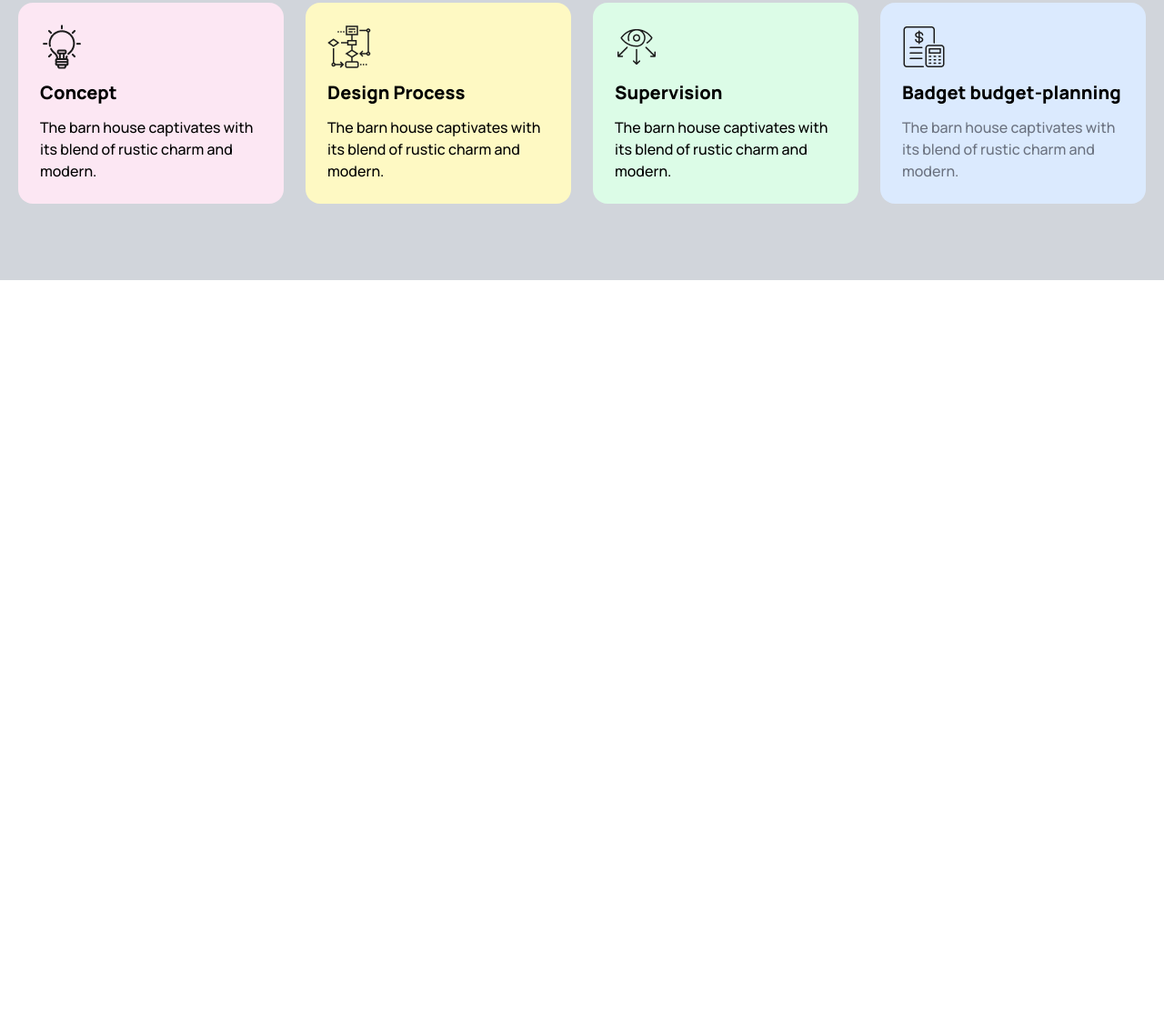
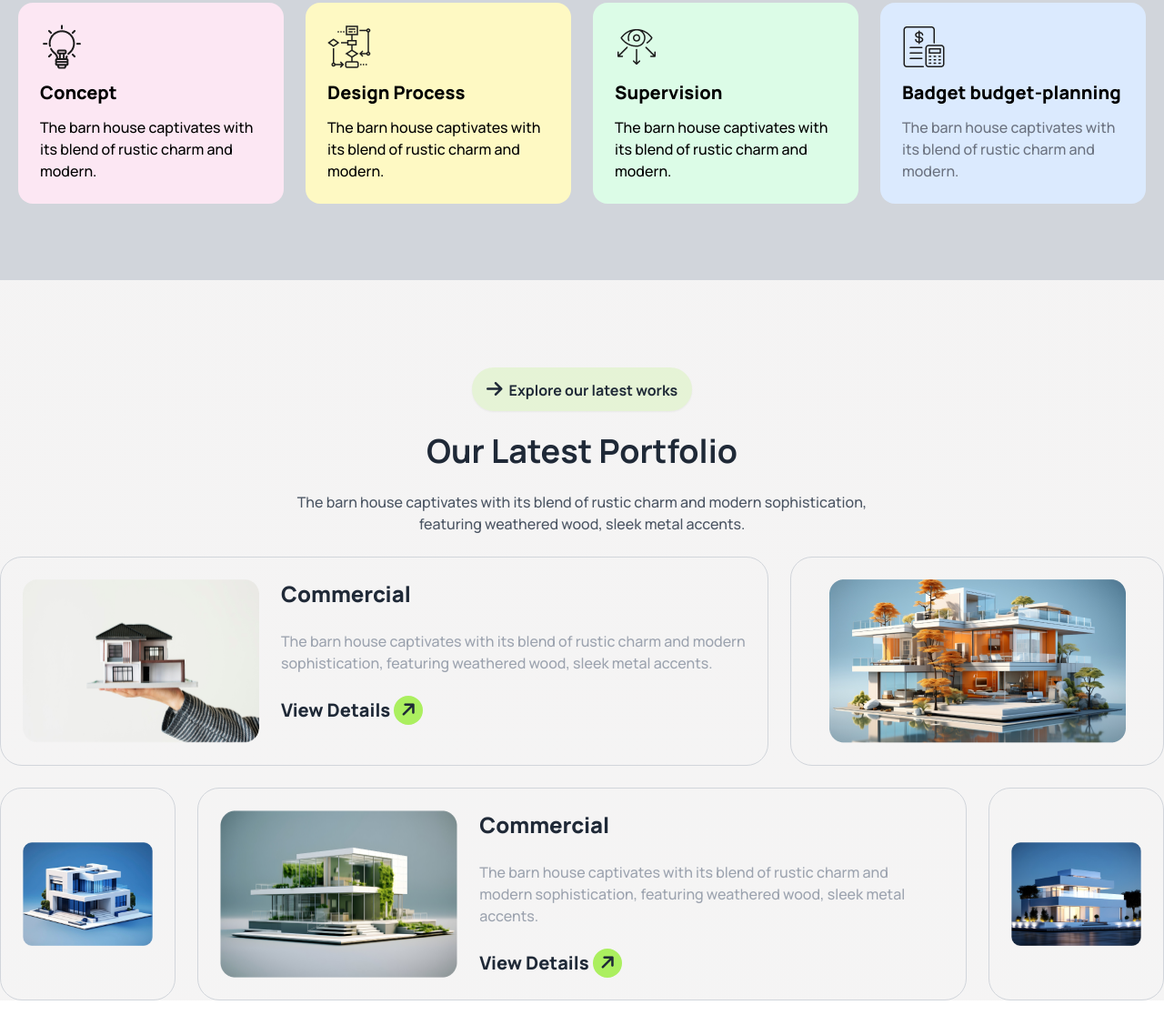
Before and after one commit to fmahadihasan1/decorate-your-future, a plain HTML site: page index.html in a window 1280 px wide. Shown: the part 2067-3205 px from the top of the page at 91% size. Before the commit the page ends 2375 px from the top, so only its background shows below. Drawn offline with nearby package versions, Linux system fonts and the light colour scheme.

Commit message:
our portfolio section added

```diff
--- a/index.html
+++ b/index.html
@@ -54,7 +54,7 @@
     </style>
   </head>
   <body
-    class="font-manrope bg-gradient-to-b from-[rgba(238,237,237,0.79)] to-[rgba(235,234,234,0.79)]"
+    class="font-manrope bg-gradient-to-b from-[rgba(238,237,237,0.73)] to-[rgba(241,240,240,0.72)]"
   >
     <!-- Header Section -->
     <header class="container mx-auto">
@@ -261,31 +261,145 @@
               modern sophistication, featuring weathered wood, sleek metal
               accents.
             </p>
-            <div class="w-full grid grid-cols-1 sm:grid-cols-2 lg:grid-cols-4 justify-between gap-6 text-left">
+            <div
+              class="grid grid-cols-1 sm:grid-cols-2 lg:grid-cols-4 justify-between gap-6 text-left"
+            >
               <div class="p-6 bg-pink-100 rounded-2xl space-y-3 text-black">
-                <img src="./assets/concept.png" alt="">
+                <img src="./assets/concept.png" alt="" />
                 <h4 class="font-extrabold text-xl">Concept</h4>
-                <p class="font-medium text-base text-gray-00">The barn house captivates with its blend of rustic charm and modern.</p>
+                <p class="font-medium text-base text-gray-00">
+                  The barn house captivates with its blend of rustic charm and
+                  modern.
+                </p>
               </div>
               <div class="p-6 bg-yellow-100 rounded-2xl space-y-3 text-black">
-                <img src="./assets/flow-chart.png" alt="">
+                <img src="./assets/flow-chart.png" alt="" />
                 <h4 class="font-extrabold text-xl">Design Process</h4>
-                <p class="font-medium text-base text-gray-00">The barn house captivates with its blend of rustic charm and modern.</p>
+                <p class="font-medium text-base text-gray-00">
+                  The barn house captivates with its blend of rustic charm and
+                  modern.
+                </p>
               </div>
               <div class="p-6 bg-green-100 rounded-2xl space-y-3 text-black">
-                <img src="./assets/vision.png" alt="">
+                <img src="./assets/vision.png" alt="" />
                 <h4 class="font-extrabold text-xl">Supervision</h4>
-                <p class="font-medium text-base text-gray-00">The barn house captivates with its blend of rustic charm and modern.</p>
+                <p class="font-medium text-base text-gray-00">
+                  The barn house captivates with its blend of rustic charm and
+                  modern.
+                </p>
               </div>
               <div class="p-6 bg-blue-100 rounded-2xl space-y-3 text-black">
-                <img src="./assets/budget-planning.png" alt="">
+                <img src="./assets/budget-planning.png" alt="" />
                 <h4 class="font-extrabold text-xl">Badget budget-planning</h4>
-                <p class="font-medium text-base text-gray-500">The barn house captivates with its blend of rustic charm and modern.</p>
+                <p class="font-medium text-base text-gray-500">
+                  The barn house captivates with its blend of rustic charm and
+                  modern.
+                </p>
               </div>
             </div>
           </section>
         </section>
       </section>
+
+      <!-- Explore our Lates works -->
+
+      <section class="container mx-auto my-24 space-y-6 text-center">
+        <div class="grid justify-center">
+          <button
+            class="btn rounded-full text-base font-bold block justify-center bg-[rgba(171,239,95,0.2)] border-none"
+          >
+            <i class="fa-solid fa-arrow-right rounded-full text-xl mr-1"></i>
+            Explore our latest works
+          </button>
+        </div>
+
+        <h2 class="font-bold text-4xl">Our Latest Portfolio</h2>
+
+        <p class="max-w-2xl mx-auto font-medium text-base text-gray-600">
+          The barn house captivates with its blend of rustic charm and modern
+          sophistication, featuring weathered wood, sleek metal accents.
+        </p>
+        <div
+          class="grid grid-cols-1 lg:grid-cols-6 gap-6 text-left w-full justify-items-end"
+        >
+
+
+        <!-- Card 1 -->
+
+          <div
+            class="col-span-1 md:col-span-4 flex border border-gray-300 p-6 gap-6 rounded-3xl"
+          >
+            <img class="" src="./assets/img1.png" alt="" />
+            <div class="space-y-6">
+              <h3 class="font-extrabold text-2xl">Commercial</h3>
+              <p class="font-medium text-base text-gray-400">
+                The barn house captivates with its blend of rustic charm and
+                modern sophistication, featuring weathered wood, sleek metal
+                accents.
+              </p>
+              <button class="font-extrabold text-xl">
+                View Details
+                <i
+                  class="fa-solid fa-arrow-right bg-green-low-shade h-8 w-8 rounded-full -rotate-45 text-xl p-2 inline-flex items-center mr-1"
+                ></i>
+              </button>
+            </div>
+          </div>
+
+          <!-- Card 2 -->
+
+          <div class="col-span-2 w-full p-6 border border-gray-300 rounded-3xl flex justify-center items-center">
+            <img
+              class=""
+              src="./assets/img2.png"
+              alt=""
+            />
+          </div>
+
+          <!-- Card 3 -->
+
+          <div class="p-6 border border-gray-300 rounded-3xl flex justify-center items-center">
+            <img
+              class=""
+              src="./assets/img3.png"
+              alt=""
+            />
+          </div>
+
+          <!-- Card 4 -->
+
+          <div
+            class="col-span-1 sm:col-span-2 md:col-span-4 flex border border-gray-300 p-6 gap-6 rounded-3xl"
+          >
+            <img class="" src="./assets/img4.png" alt="" />
+            <div class="space-y-6">
+              <h3 class="font-extrabold text-2xl">Commercial</h3>
+              <p class="font-medium text-base text-gray-400">
+                The barn house captivates with its blend of rustic charm and
+                modern sophistication, featuring weathered wood, sleek metal
+                accents.
+              </p>
+              <button class="font-extrabold text-xl">
+                View Details
+                <i
+                  class="fa-solid fa-arrow-right bg-green-low-shade h-8 w-8 rounded-full -rotate-45 text-xl p-2 inline-flex items-center mr-1"
+                ></i>
+              </button>
+            </div>
+          </div>
+
+          <!-- Card 5 -->
+
+          <div class="p-6 border border-gray-300 rounded-3xl flex justify-center items-center">
+            <img
+              class=""
+              src="./assets/img5.png"
+              alt=""
+            />
+          </div>
+        </div>
+      </section>
+
     </main>
 
     <!-- footer Section -->
```
